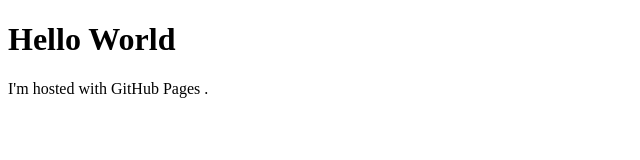
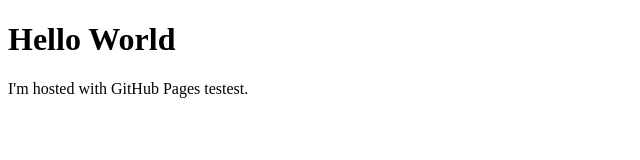
Before and after one commit to DeathWish99/DeathWish99.github.io, a plain HTML site: page index.html in a window 1280 px wide. Shown: the full height of the page, 0-640 px from the left. Drawn offline with Linux system fonts and the light colour scheme.

Commit message:
Update index.html

```diff
--- a/index.html
+++ b/index.html
@@ -2,6 +2,6 @@
 <html>
 <body>
     <h1>Hello World</h1>
-    <p>I'm hosted with GitHub Pages .</p>
+    <p>I'm hosted with GitHub Pages testest.</p>
 </body>
 </html>
```
